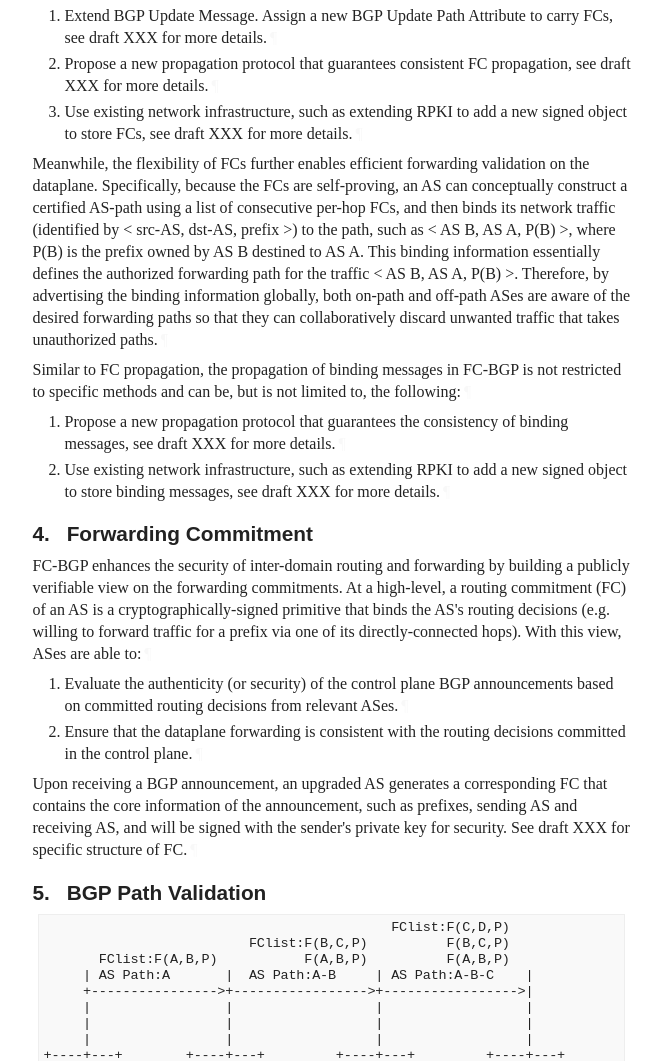
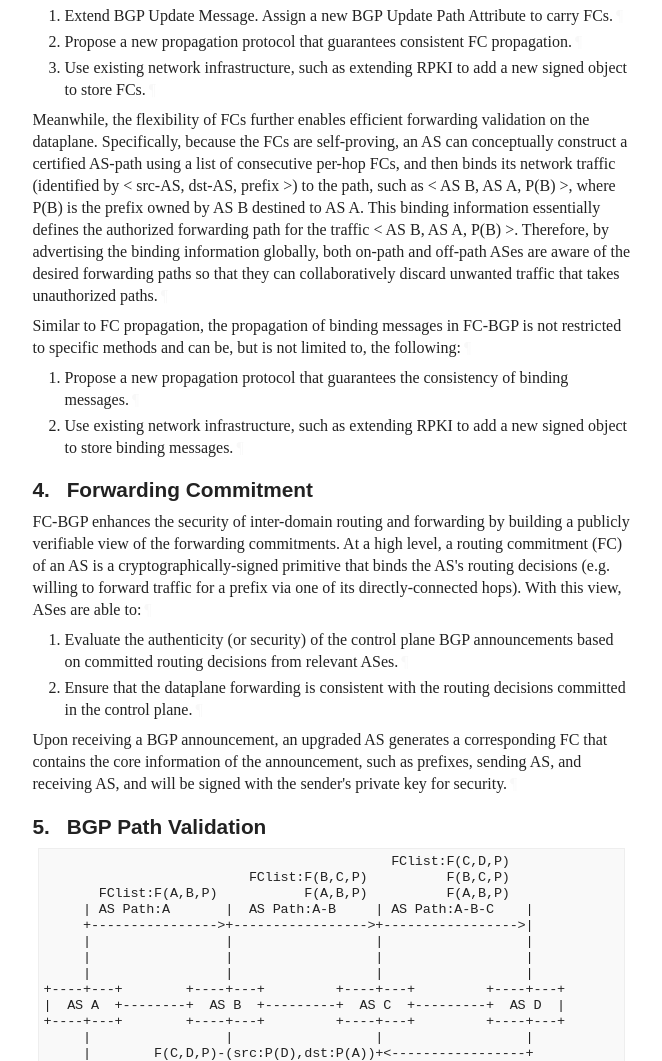
Before and after one commit to LucasWang86/fcbgp--framework, a plain HTML site: page draft-wang-sidr-fcbgp-framework.html in a window 1280 px wide. Shown: the part 2780-3841 px from the top of the page, without its empty margins (92-754 px from the left). Drawn offline with Linux system fonts and the light colour scheme; a web font is replaced by a local one.

Commit message:
Script updating gh-pages from ff47437. [ci skip]

```diff
--- a/draft-wang-sidr-fcbgp-framework.html
+++ b/draft-wang-sidr-fcbgp-framework.html
@@ -1288,19 +1288,19 @@ Plane     |    1.1     |        |    1.2       |
 Upon receiving a BGP announcement, if AS A decides to accept the route and extends the path to its (selected) neighbor AS B, AS A commits its routing intent by generating a cryptographically-signed FC. Therefore, downstream on-path ASes (such as AS B) can validate the correctness of a BGP update by checking the FCs associated with the individual hops on the AS-path. Because the FCs are designed to be hop-specific and path-agnostic, a deployed AS can immediately certify its routing intent regardless of the deployment status of other ASes. This is fundamentally different from existing path-level BGP authentication protocol (e.g., BGPsec) where an on-path AS cannot approve any form of routing intent unless all on-path ASes are upgraded.<a href="#section-3-2" class="pilcrow">¶</a></p>
 <p id="section-3-3">FC-BGP is not bound to a specific FC propagation method and can use, but is not limited to, the following mechanisms:<a href="#section-3-3" class="pilcrow">¶</a></p>
 <ol start="1" type="1" class="normal type-1" id="section-3-4">
-<li id="section-3-4.1">Extend BGP Update Message. Assign a new BGP Update Path Attribute to carry FCs, see draft XXX for more details.<a href="#section-3-4.1" class="pilcrow">¶</a>
-</li>
-        <li id="section-3-4.2">Propose a new propagation protocol that guarantees consistent FC propagation,  see draft XXX for more details.<a href="#section-3-4.2" class="pilcrow">¶</a>
-</li>
-        <li id="section-3-4.3">Use existing network infrastructure, such as extending RPKI to add a new signed object to store FCs,  see draft XXX for more details.<a href="#section-3-4.3" class="pilcrow">¶</a>
+<li id="section-3-4.1">Extend BGP Update Message. Assign a new BGP Update Path Attribute to carry FCs.<a href="#section-3-4.1" class="pilcrow">¶</a>
+</li>
+        <li id="section-3-4.2">Propose a new propagation protocol that guarantees consistent FC propagation.<a href="#section-3-4.2" class="pilcrow">¶</a>
+</li>
+        <li id="section-3-4.3">Use existing network infrastructure, such as extending RPKI to add a new signed object to store FCs.<a href="#section-3-4.3" class="pilcrow">¶</a>
 </li>
       </ol>
 <p id="section-3-5">Meanwhile, the flexibility of FCs further enables efficient forwarding validation on the dataplane. Specifically, because the FCs are self-proving, an AS can conceptually construct a certified AS-path using a list of consecutive per-hop FCs, and then binds its network traffic (identified by &lt; src-AS, dst-AS, prefix &gt;) to the path, such as &lt; AS B, AS A, P(B) &gt;, where P(B) is the prefix owned by AS B destined to AS A. This binding information essentially defines the authorized forwarding path for the traffic &lt; AS B, AS A, P(B) &gt;. Therefore, by advertising the binding information globally, both on-path and off-path ASes are aware of the desired forwarding paths so that they can collaboratively discard unwanted traffic that takes unauthorized paths.<a href="#section-3-5" class="pilcrow">¶</a></p>
 <p id="section-3-6">Similar to FC propagation, the propagation of binding messages in FC-BGP is not restricted to specific methods and can be, but is not limited to, the following:<a href="#section-3-6" class="pilcrow">¶</a></p>
 <ol start="1" type="1" class="normal type-1" id="section-3-7">
-<li id="section-3-7.1">Propose a new propagation protocol that guarantees the consistency of binding messages, see draft XXX for more details.<a href="#section-3-7.1" class="pilcrow">¶</a>
-</li>
-        <li id="section-3-7.2">Use existing network infrastructure, such as extending RPKI to add a new signed object to store binding messages, see draft XXX for more details.<a href="#section-3-7.2" class="pilcrow">¶</a>
+<li id="section-3-7.1">Propose a new propagation protocol that guarantees the consistency of binding messages.<a href="#section-3-7.1" class="pilcrow">¶</a>
+</li>
+        <li id="section-3-7.2">Use existing network infrastructure, such as extending RPKI to add a new signed object to store binding messages.<a href="#section-3-7.2" class="pilcrow">¶</a>
 </li>
       </ol>
 </section>
@@ -1310,14 +1310,14 @@ Upon receiving a BGP announcement, if AS A decides to accept the route and exten
       <h2 id="name-forwarding-commitment">
 <a href="#section-4" class="section-number selfRef">4. </a><a href="#name-forwarding-commitment" class="section-name selfRef">Forwarding Commitment</a>
       </h2>
-<p id="section-4-1">FC-BGP enhances the security of inter-domain routing and forwarding by building a publicly verifiable view on the forwarding commitments. At a high-level, a routing commitment (FC) of an AS is a cryptographically-signed primitive that binds the AS's routing decisions (e.g. willing to forward traffic for a prefix via one of its directly-connected hops). With this view, ASes are able to:<a href="#section-4-1" class="pilcrow">¶</a></p>
+<p id="section-4-1">FC-BGP enhances the security of inter-domain routing and forwarding by building a publicly verifiable view of the forwarding commitments. At a high level, a routing commitment (FC) of an AS is a cryptographically-signed primitive that binds the AS's routing decisions (e.g. willing to forward traffic for a prefix via one of its directly-connected hops). With this view, ASes are able to:<a href="#section-4-1" class="pilcrow">¶</a></p>
 <ol start="1" type="1" class="normal type-1" id="section-4-2">
 <li id="section-4-2.1">Evaluate the authenticity (or security) of the control plane BGP announcements based on committed routing decisions from relevant ASes.<a href="#section-4-2.1" class="pilcrow">¶</a>
 </li>
         <li id="section-4-2.2">Ensure that the dataplane forwarding is consistent with the routing decisions committed in the control plane.<a href="#section-4-2.2" class="pilcrow">¶</a>
 </li>
       </ol>
-<p id="section-4-3">Upon receiving a BGP announcement, an upgraded AS generates a corresponding FC that contains the core information of the announcement, such as prefixes, sending AS and receiving AS, and will be signed with the sender's private key for security. See draft XXX for specific structure of FC.<a href="#section-4-3" class="pilcrow">¶</a></p>
+<p id="section-4-3">Upon receiving a BGP announcement, an upgraded AS generates a corresponding FC that contains the core information of the announcement, such as prefixes, sending AS, and receiving AS, and will be signed with the sender's private key for security.<a href="#section-4-3" class="pilcrow">¶</a></p>
 </section>
 </div>
 <div id="bgp-path-validation">
```
Also changed, not shown: draft-wang-sidr-fcbgp-framework.txt.
